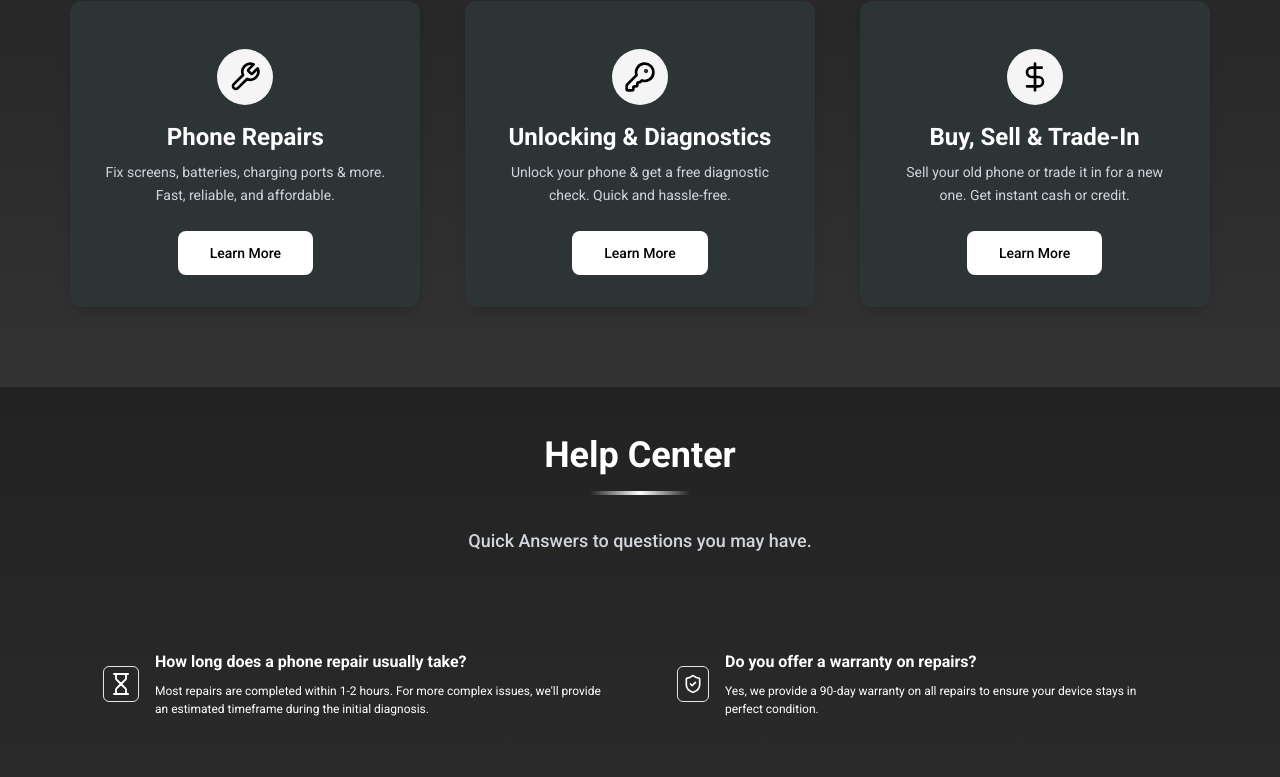
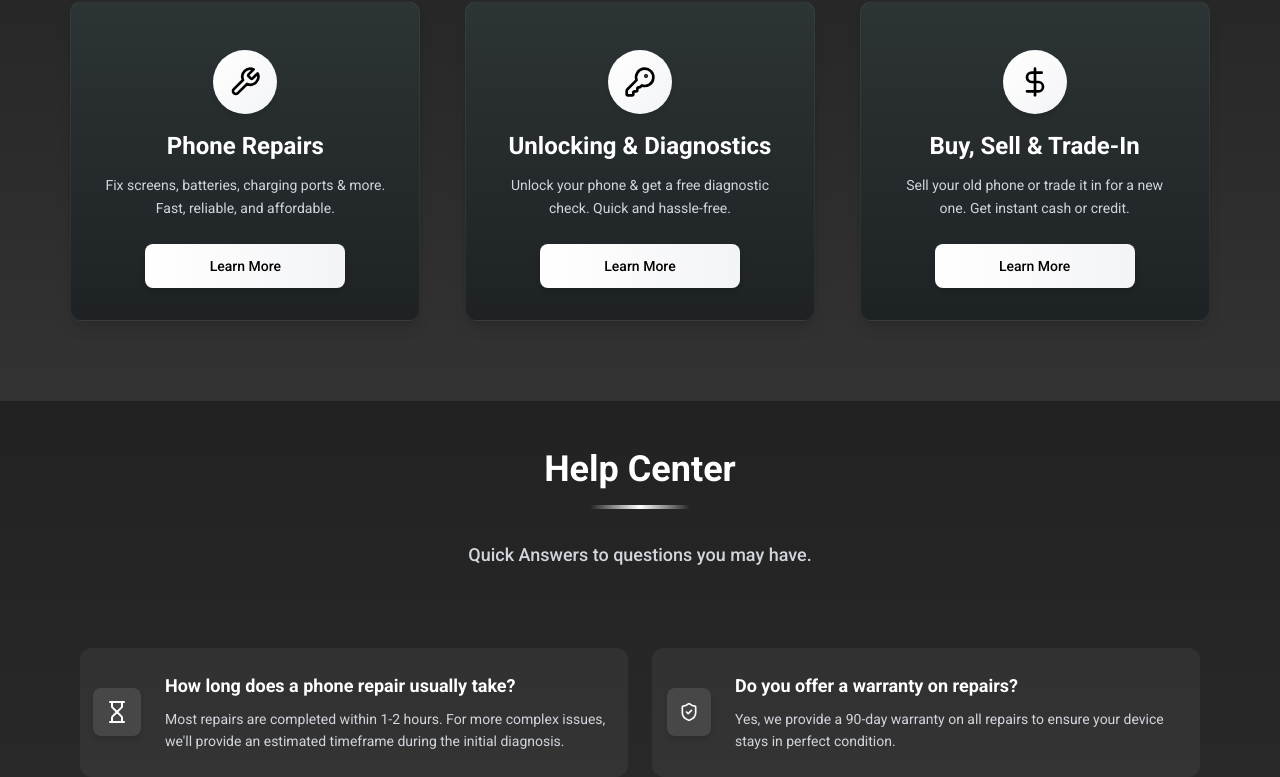
Before and after one commit to Eyup-16/Samobile, a React (Vite) app: page / in a window 1280 px wide. Shown: the part 980-1757 px from the top of the page. Built offline with nearby package versions, Linux system fonts and the light colour scheme.

Commit message:
Update Cards.tsx

```diff
--- a/src/Components/Cards.tsx
+++ b/src/Components/Cards.tsx
@@ -1,33 +1,59 @@
 import React from 'react'
+import { motion } from 'framer-motion'
+
 function ServiceCards({icon,header,desc,btn}) {
     return (
+        <motion.div
+            initial={{ opacity: 0, y: 20 }}
+            whileInView={{ opacity: 1, y: 0 }}
+            viewport={{ once: true }}
+            transition={{ duration: 0.6 }}
+            whileHover={{ y: -5 }}
+            className='flex flex-col items-center justify-center bg-gradient-to-b from-[#2d3436] to-[#1e2224] p-8 rounded-xl shadow-lg hover:shadow-2xl transition-all duration-300 max-w-[350px] w-full mb-8 border border-white/5'
+        >
+            <motion.div
+                whileHover={{ scale: 1.1, rotate: 5 }}
+                className='m-4 p-4 bg-gradient-to-br from-white to-gray-100 rounded-full shadow-md'
+            >
+                {icon}
+            </motion.div>
 
-
-            <div className='flex flex-col items-center justify-center bg-[#2d3436] p-8 rounded-xl shadow-lg hover:shadow-xl transition-shadow duration-300 max-w-[350px] w-full mb-8'>
-              <div className='m-4 p-3 bg-[#f5f5f5] rounded-full'>
-                {icon}
-              </div>
-
-              <h1 className='mb-2 text-2xl font-bold text-center text-white'>{header}</h1>
+            <h1 className='mb-3 text-2xl font-bold text-center text-white'>{header}</h1>
             <p className='mb-6 text-sm leading-relaxed text-center text-gray-300'>{desc}</p>
-              <button className='bg-[#fff] text-black px-8 py-3 rounded-lg font-medium
-                                hover:bg-[#e8e8e8] transition-colors duration-300
-                                transform hover:scale-105 text-sm'> {btn}
-              </button>
-            </div>
+            <motion.button
+                whileHover={{ scale: 1.05 }}
+                whileTap={{ scale: 0.95 }}
+                className='bg-gradient-to-r from-white to-gray-100 text-black px-8 py-3 rounded-lg font-medium
+                    hover:from-gray-100 hover:to-gray-200 transition-all duration-300
+                    shadow-md hover:shadow-lg text-sm w-full max-w-[200px]'
+            >
+                {btn}
+            </motion.button>
+        </motion.div>
     )
 }
 
 function HelpCards({icon,Q,A}) {
     return(
-    <div className="flex justify-center gap-4 py-4 md:items-center max-md:items-start max-md:flex-col"> {/* Container 02 of elements (icon,question,answer) flex is needed */}
-    <div className="icon border-1 border-[#e5e5e5] rounded-[6px] p-[5px]  ">{icon}</div>
+        <motion.div
+            initial={{ opacity: 0, x: -20 }}
+            whileInView={{ opacity: 1, x: 0 }}
+            viewport={{ once: true }}
+            transition={{ duration: 0.5 }}
+            className="flex justify-center gap-6 py-6 md:items-center max-md:items-start max-md:flex-col bg-white/5 rounded-xl p-4 hover:bg-white/10 transition-colors duration-300"
+        >
+            <motion.div
+                whileHover={{ scale: 1.1, rotate: 5 }}
+                className="icon bg-white/10 p-3 rounded-lg shadow-md"
+            >
+                {icon}
+            </motion.div>
 
-    <div className="flex flex-col"> {/* Container of Q & A To make flex */}
-    <h6 className="font-bold text-white max-md:text-[15px] mb-2 ">{Q}</h6>
-    <p className="text-white text-[12px] md:w-[450px]">{A}</p>
+            <div className="flex flex-col gap-2">
+                <h6 className="font-bold text-white text-lg max-md:text-[15px]">{Q}</h6>
+                <p className="text-gray-300 text-[14px] md:w-[450px] leading-relaxed">{A}</p>
             </div>
-</div>
+        </motion.div>
     )
 }
 
```
Lines whose indentation alone changed are shown as unchanged.
